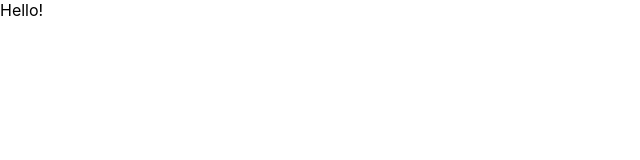
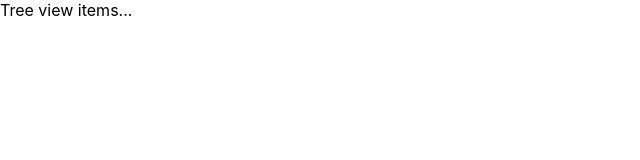
Before and after one commit to enif77/tree-view-demo, a React (Create React App) app: page / in a window 1280 px wide. Shown: the top 160 px of the page, without its empty margins (0-640 px from the left). Built offline with nearby package versions, Linux system fonts and the light colour scheme.

Commit message:
TreeView component base.

```diff
--- a/src/App.js
+++ b/src/App.js
@@ -1,11 +1,12 @@
 //import logo from './logo.svg';
 import './App.css';
 
+import './Components/TreeView';
+import TreeView from './Components/TreeView';
+
 function App() {
   return (
-    <div className="App">
-      Hello!
-    </div>
+    <TreeView />
   );
 }
 
--- /dev/null
+++ b/src/Components/TreeView.css
@@ -0,0 +1 @@
+/* CSS for the TreeView component. */
--- /dev/null
+++ b/src/Components/TreeView.js
@@ -0,0 +1,11 @@
+import './TreeView.css';
+
+function TreeView() {
+  return (
+    <div className="TreeView">
+      Tree view items...
+    </div>
+  );
+}
+
+export default TreeView;
```
